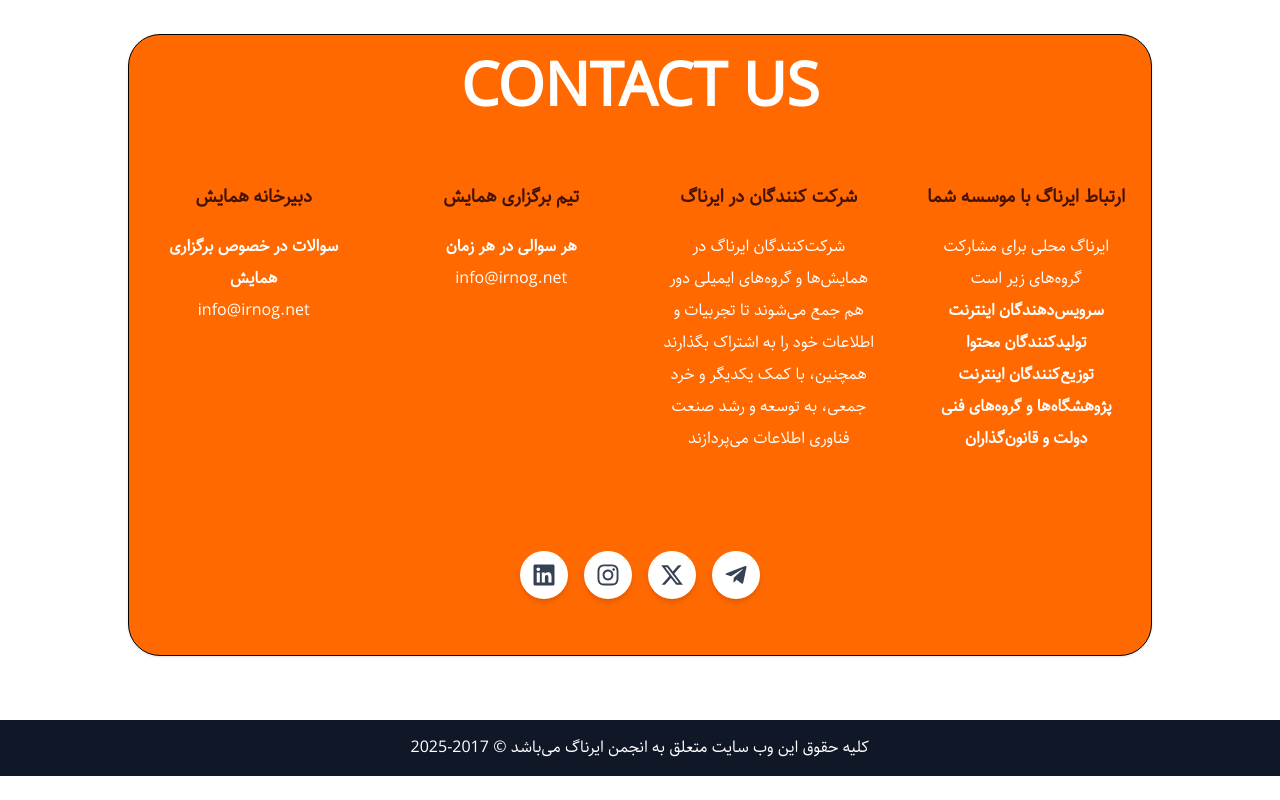
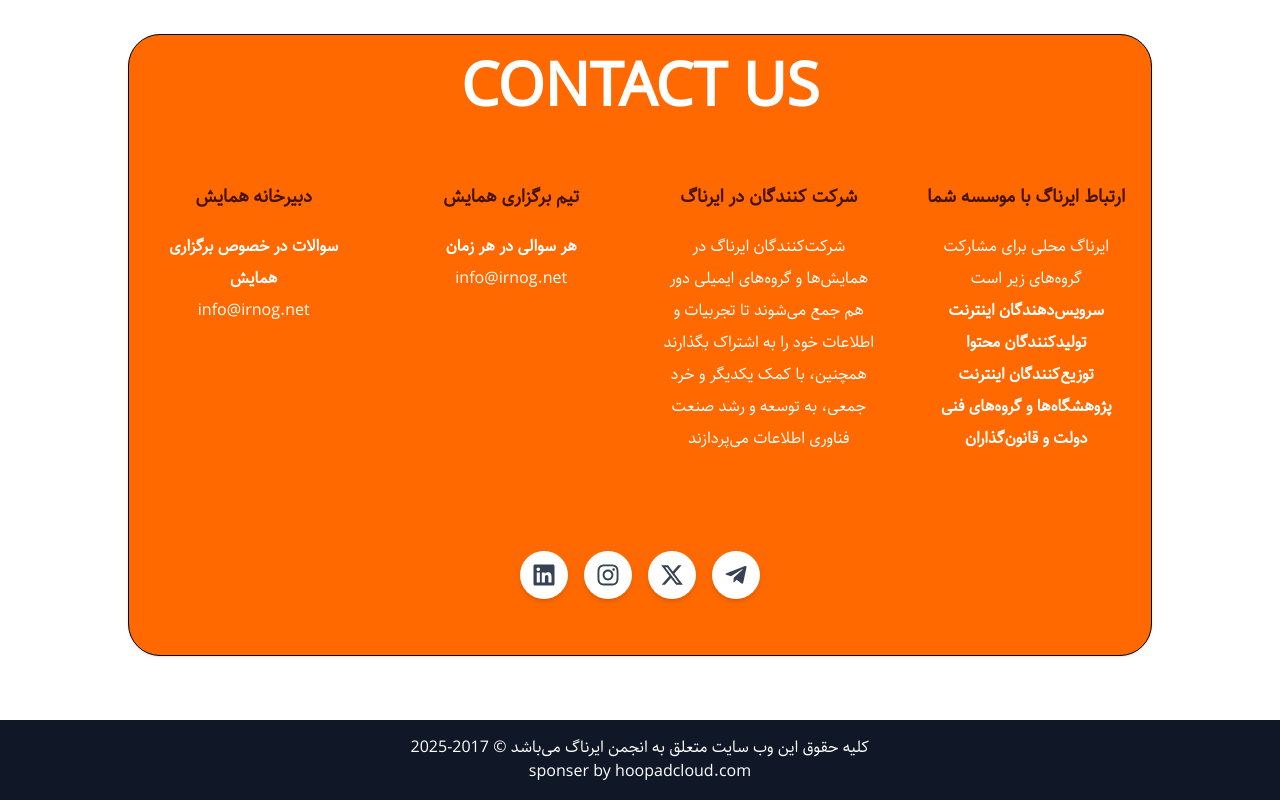
Before and after one commit to MahdiMazloum96/irnog_frontend, a Next.js app: page / in a window 1280 px wide. Shown: the part 5503-6303 px from the top of the page. Before the commit the page ends 6279 px from the top, so only its background shows below. Built offline with nearby package versions, Linux system fonts and the light colour scheme.

Commit message:
adding footer component

```diff
--- a/app/irnog/[id]/page.tsx
+++ b/app/irnog/[id]/page.tsx
@@ -49,7 +49,7 @@ const IrnogPage: FC = () => {
           {page?.value.irnogAgenda && (
             <div
               dir="rtl"
-              className="overflow-x-auto  w-full  flex justify-center mt-28"
+              className="overflow-x-auto   text-xs md:text-lg w-full  flex justify-center mt-28"
             >
               <table className="w-full lg:w-3/5 mx-2 backdrop-blur-sm bg-gradient-to-r from-orange-400/40 to-orange-600/40 shadow-md rounded-lg overflow-hidden">
                 <thead className="  bg-amber-700 text-white">
@@ -275,7 +275,7 @@ const IrnogPage: FC = () => {
           {page?.value.gallery && (
             <>
               <h1 className="text-white text-3xl text-center mt-12">گالری</h1>
-              <div className="flex flex-wrap justify-center gap-4 mt-8">
+              <div className="flex flex-wrap justify-center gap-4 mx-2 mt-8">
                 {page.value.gallery.map((image, index) => (
                   <img
                     key={index}
--- a/app/layout.tsx
+++ b/app/layout.tsx
@@ -2,6 +2,7 @@ import StickyHeader from "@/components/Header/StickyHeader";
 import "./globals.css";
 import AnimatedWallpaper from "@/components/AnimatedWallpaper/AnimatedWallpaper";
 import { ToastContainer } from "react-toastify";
+import Footer from "@/components/Footer/Footer";
 
 export default function RootLayout({
   children,
@@ -23,7 +24,7 @@ export default function RootLayout({
         <main className="flex-grow relative z-10 ">{children}</main>
         {/* Footer */}
         <footer className="bg-gray-900 text-white p-4 text-center relative z-10">
-          <p>کلیه حقوق این وب سایت متعلق به انجمن ایرناگ می‌باشد © 2017-2025</p>
+          <Footer />
         </footer>
       </body>
     </html>
--- a/components/AccordionTable/Accordion.tsx
+++ b/components/AccordionTable/Accordion.tsx
@@ -14,7 +14,7 @@ const AccordionTable: FC<AccordionTableProps> = ({ Participants }) => {
   };
 
   return (
-    <div className=" w-full lg:w-3/5 mx-aut mb-14 select-none">
+    <div className=" w-full text-xs md:text-lg lg:w-3/5 mx-aut mb-14 select-none">
       <div>
         <ul className="shadow-box">
           <li className="relative border-b border-gray-200">
--- /dev/null
+++ b/components/Footer/Footer.tsx
@@ -0,0 +1,14 @@
+import Link from "next/link";
+import { FC } from "react";
+
+const Footer: FC = () => {
+  return (
+    <div>
+      <div>کلیه حقوق این وب سایت متعلق به انجمن ایرناگ می‌باشد © 2017-2025</div>
+      <div>
+        sponser by <Link href="/dashboard">hoopadcloud.com</Link>
+      </div>
+    </div>
+  );
+};
+export default Footer;
```
